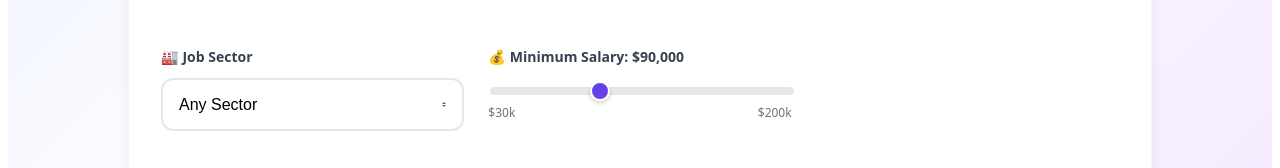
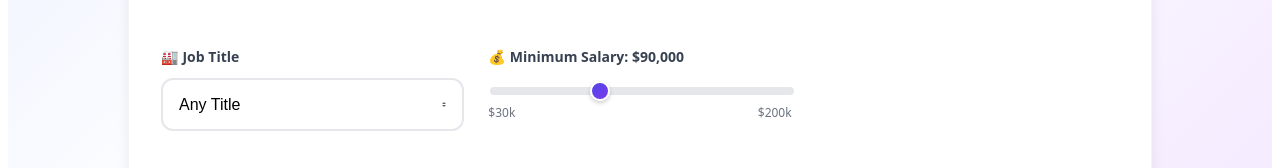
Before and after one commit to RajveerShah5/job-matcher, a React (Vite) app in the folder job-matching-frontend/: page / in a window 1280 px wide. Shown: the part 784-952 px from the top of the page. Built offline with nearby package versions, Linux system fonts and the light colour scheme.

Commit message:
Better filters

```diff
--- a/job-matching-frontend/src/App.jsx
+++ b/job-matching-frontend/src/App.jsx
@@ -6,7 +6,7 @@ export default function App() {
   const [location, setLocation] = useState("");
   const [locationType, setLocationType] = useState("");
   const [employmentType, setEmploymentType] = useState("");
-  const [jobSector, setJobSector] = useState("");
+  const [jobTitle, setJobTitle] = useState("");
   const [salary, setSalary] = useState(90000);
   const [jobs, setJobs] = useState([]);
   const [page, setPage] = useState(1);
@@ -26,26 +26,16 @@ export default function App() {
   const locationTypes = ["In-person", "Remote", "Hybrid"];
 
   const employmentTypes = [
-    "Full-time", "Part-time", "Self-employed", "Freelance", "Contract", "Internship", "Apprenticeship"
+    "Full-time",
+    "Part-time",
+    "Internship"
   ];
 
-  const jobSectors = [
-    "Computer Software",
-    "Information Technology & Services",
-    "Government Relations",
-    "Financial Services",
-    "Defense & Space",
-    "Hospital & Health Care",
-    "Staffing & Recruiting",
-    "Management Consulting",
-    "Computer & Network Security",
-    "Marketing & Advertising",
-    "Education",
-    "Real Estate",
-    "Automotive",
-    "Manufacturing",
-    "Retail",
-    "Entertainment"
+  const jobTitles = [
+    "Software Engineer", "Data Scientist", "Product Manager", "UX Designer", "DevOps Engineer",
+    "Frontend Developer", "Backend Developer", "AI Researcher", "Cloud Architect", "Cybersecurity Analyst",
+    "Marketing Manager", "Sales Executive", "Operations Analyst", "Graphic Designer", "Financial Analyst",
+    "HR Specialist", "Technical Writer", "Support Engineer", "Recruiter", "Business Analyst"
   ];
 
   const resultsPerPage = 10;
@@ -63,7 +53,7 @@ export default function App() {
 
         if (locationType) formData.append("location_type", locationType);
         if (employmentType) formData.append("employment_type", employmentType);
-        if (jobSector) formData.append("sector", jobSector);
+        if (jobTitle) formData.append("title", jobTitle);
         if (usState) formData.append("us_state", usState);
 
         response = await fetch("http://localhost:8000/upload-match", {
@@ -78,7 +68,7 @@ export default function App() {
 
         if (locationType) filterObj.location_type = locationType;
         if (employmentType) filterObj.employment_type = employmentType;
-        if (jobSector) filterObj.sector = jobSector;
+        if (jobTitle) filterObj.title = jobTitle;
         if (usState) filterObj.us_state = usState;
 
         response = await fetch("http://localhost:8000/match", {
@@ -633,17 +623,17 @@ export default function App() {
             <div style={styles.inputGroup}>
               <label style={styles.label}>
                 <span style={{ marginRight: '0.25rem' }}>🏭</span>
-                Job Sector
+                Job Title
               </label>
               <select
                 style={styles.select}
                 className="focus-select"
-                value={jobSector}
-                onChange={(e) => setJobSector(e.target.value)}
+                value={jobTitle}
+                onChange={(e) => setJobTitle(e.target.value)}
               >
-                <option value="">Any Sector</option>
-                {jobSectors.map((sector) => (
-                  <option key={sector} value={sector}>{sector}</option>
+                <option value="">Any Title</option>
+                {jobTitles.map((title) => (
+                  <option key={title} value={title}>{title}</option>
                 ))}
               </select>
             </div>
@@ -740,7 +730,6 @@ export default function App() {
                   <div style={styles.jobHeader}>
                     <div style={{ flex: 1 }}>
                       <h3 style={styles.jobTitle}>{job.title}</h3>
-                      <p style={styles.jobCompany}>{job.company}</p>
                       <div style={styles.jobDetails}>
                         {/* 📍 Location */}
                         <span style={{ display: 'flex', alignItems: 'center', gap: '0.25rem' }}>
@@ -765,13 +754,6 @@ export default function App() {
                         {job.employment_type && (
                           <span style={styles.badge}>
                             {job.employment_type}
-                          </span>
-                        )}
-
-                        {/* Job sector */}
-                        {job.sector && (
-                          <span style={styles.badge}>
-                            {job.sector}
                           </span>
                         )}
                       </div>
```
Also changed, not shown: 2 other files (tests, documents, lock files or other folders).
